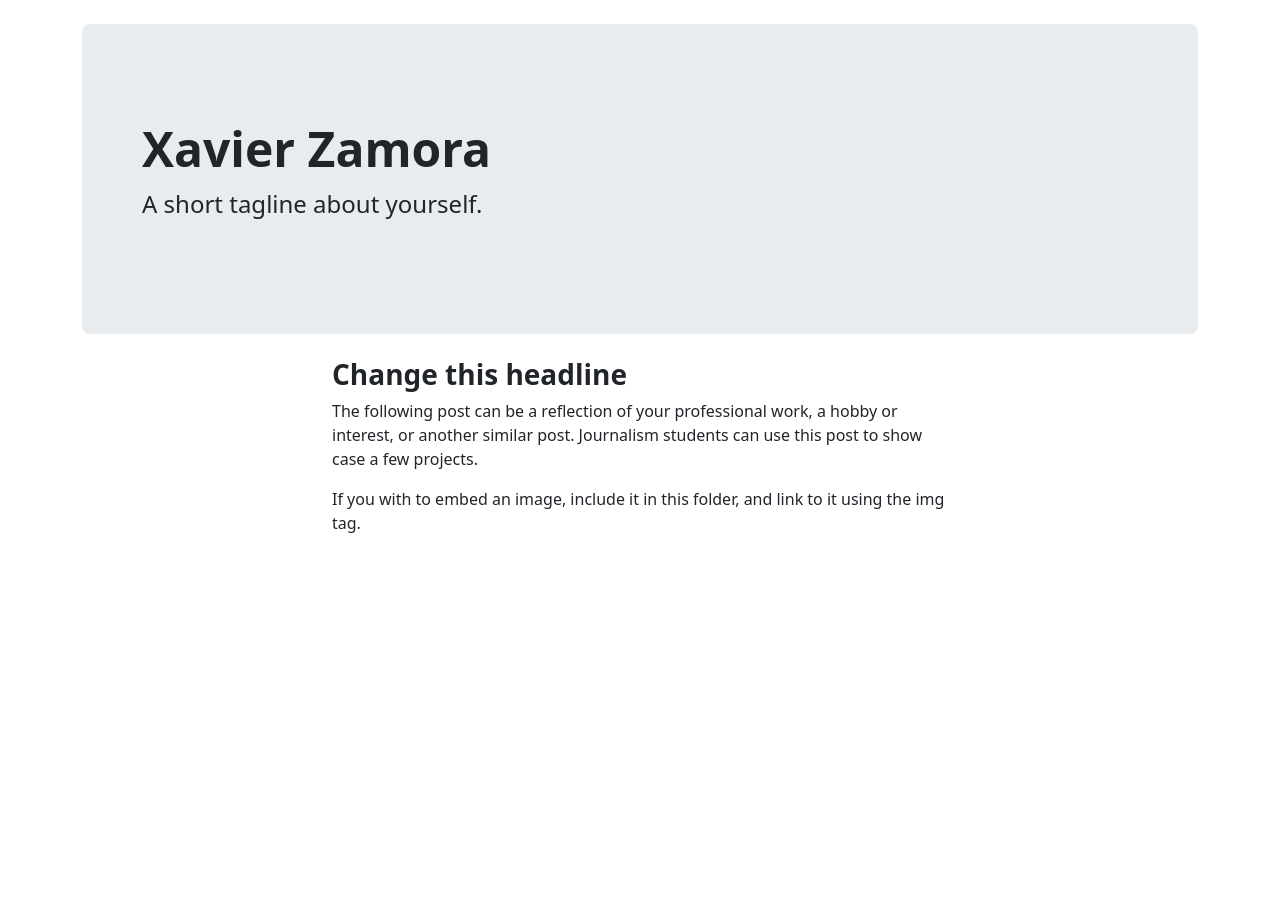
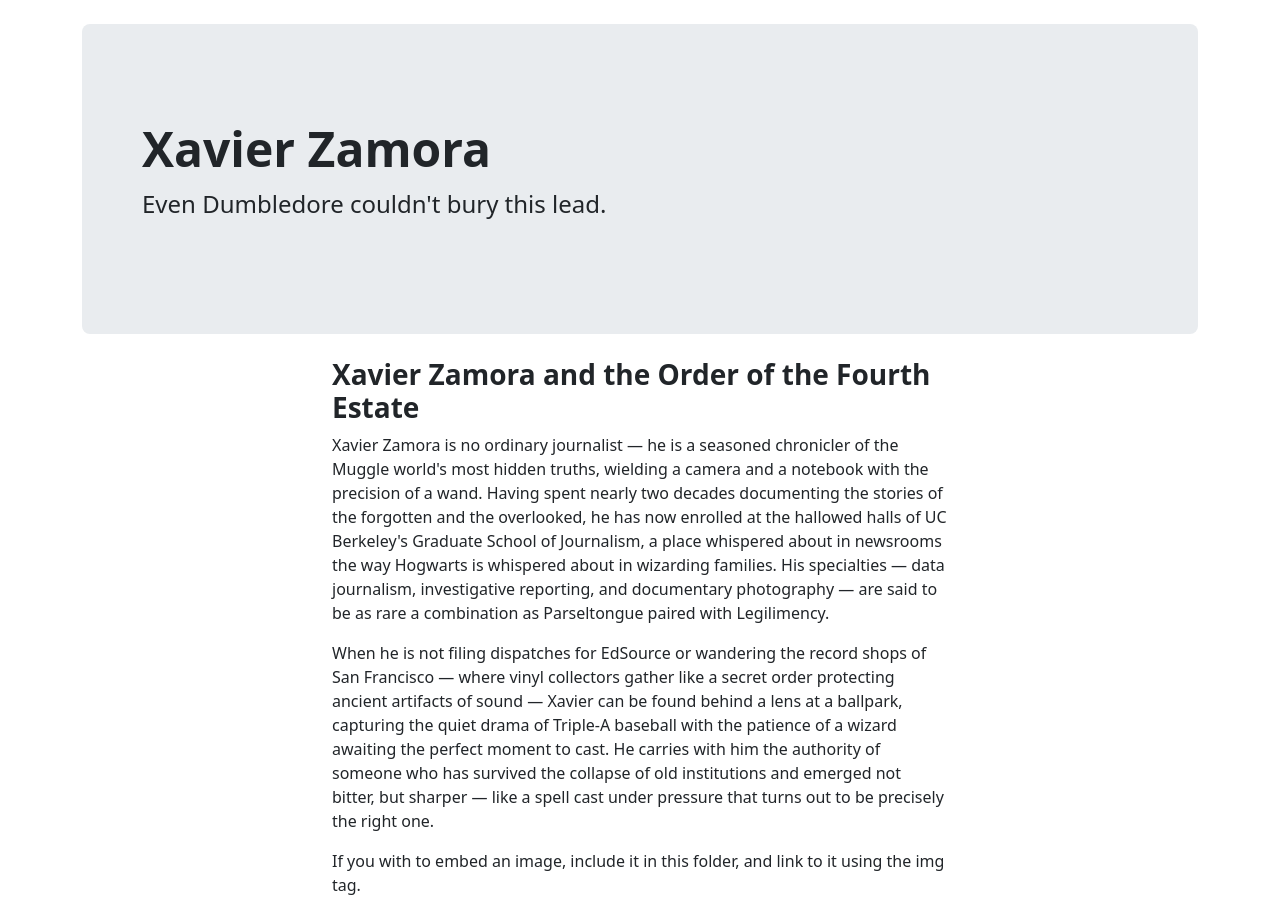
Before and after one commit to imxavierzamora/group-4, a plain HTML site: page group-member-pages/person-a/index.html in a window 1280 px wide. Before the commit the page ends 800 px from the top, so only its background shows below. Drawn offline with nearby package versions, Linux system fonts and the light colour scheme.

Commit message:
my page commit

```diff
--- a/group-member-pages/person-a/index.html
+++ b/group-member-pages/person-a/index.html
@@ -13,7 +13,7 @@
       <div class="p-5 my-4 rounded-3 bg-body-secondary">
         <div class="container-fluid py-5">
           <h1 class="display-5 fw-bold">Xavier Zamora</h1>
-          <p class="fs-4">A short tagline about yourself.</p>
+          <p class="fs-4">Even Dumbledore couldn't bury this lead.</p>
         </div>
       </div>
     </header>
@@ -21,8 +21,9 @@
 
     <section class="container col-12 col-lg-6">
 
-      <h3 class="fw-bold">Change this headline </h3>
-      <p>The following post can be a reflection of your professional work, a hobby or interest, or another similar post. Journalism students can use this post to show case a few projects.</p>
+      <h3 class="fw-bold">Xavier Zamora and the Order of the Fourth Estate</h3>
+      <p>Xavier Zamora is no ordinary journalist — he is a seasoned chronicler of the Muggle world's most hidden truths, wielding a camera and a notebook with the precision of a wand. Having spent nearly two decades documenting the stories of the forgotten and the overlooked, he has now enrolled at the hallowed halls of UC Berkeley's Graduate School of Journalism, a place whispered about in newsrooms the way Hogwarts is whispered about in wizarding families. His specialties — data journalism, investigative reporting, and documentary photography — are said to be as rare a combination as Parseltongue paired with Legilimency.</p>
+      <p>When he is not filing dispatches for EdSource or wandering the record shops of San Francisco — where vinyl collectors gather like a secret order protecting ancient artifacts of sound — Xavier can be found behind a lens at a ballpark, capturing the quiet drama of Triple-A baseball with the patience of a wizard awaiting the perfect moment to cast. He carries with him the authority of someone who has survived the collapse of old institutions and emerged not bitter, but sharper — like a spell cast under pressure that turns out to be precisely the right one.</p>
       <p>If you with to embed an image, include it in this folder, and link to it using the img tag.</p>
 
     </section>
```
